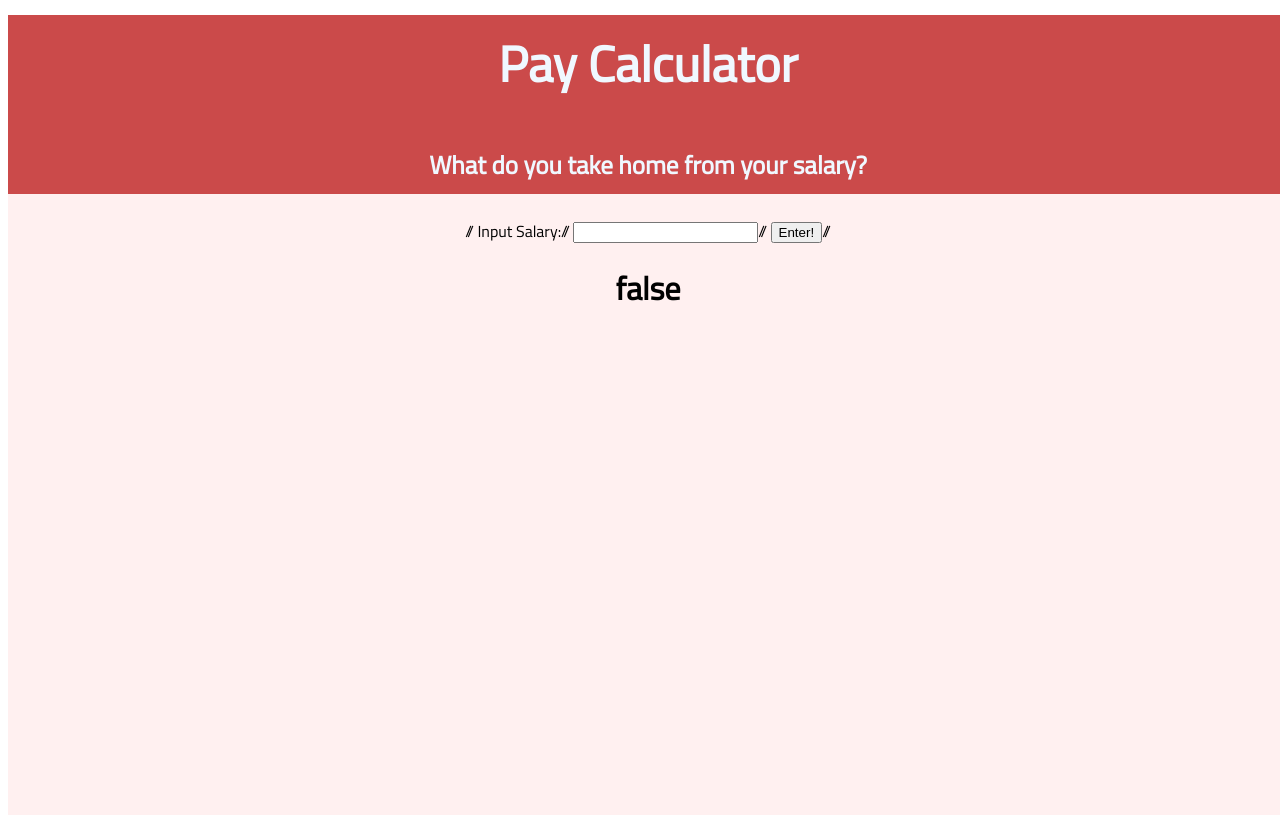
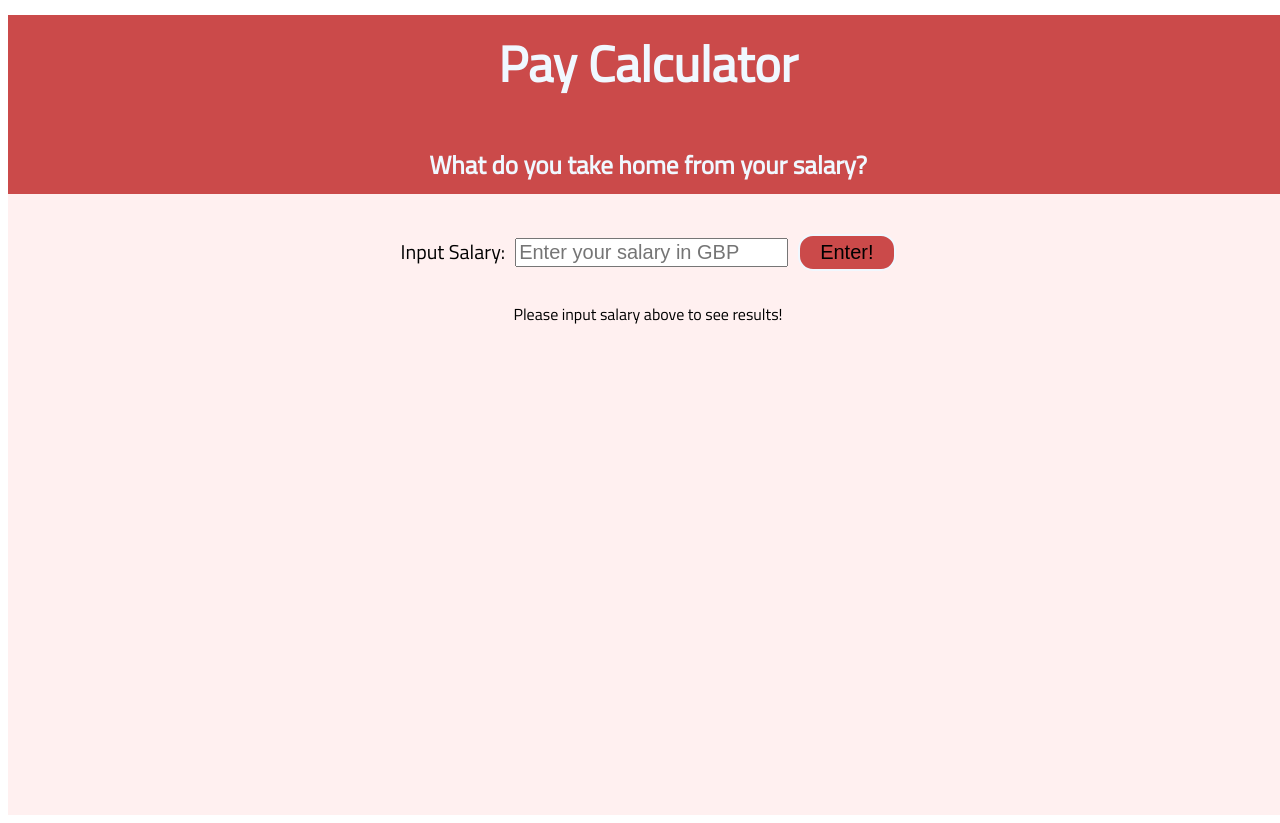
Before and after one commit to garyoconnor89/Salary-calculator, a React (Create React App) app in the folder salary-calculator/: page / in a window 1280 px wide. Built offline with nearby package versions, Linux system fonts and the light colour scheme.

Commit message:
add classes ready for css styling

```diff
--- a/salary-calculator/src/components/SalaryInput.jsx
+++ b/salary-calculator/src/components/SalaryInput.jsx
@@ -13,33 +13,35 @@ class SalaryInput extends Component {
   };
 
   handleSubmit = (event) => {
-    event.preventDefault();
+    // event.preventDefault();
     this.setState({ hasSubmitted: true });
   };
 
   render() {
+    const { hasSubmitted } = this.state;
     return (
       <div>
-        {this.state.hasSubmitted ? (
+        {hasSubmitted ? (
           <h1>Here's your salary!</h1>
         ) : (
-          <form onSubmit={this.handleSubmit}>
-            // <label>Input Salary:</label>
-            //{" "}
+          <form className="salary-form" onSubmit={this.handleSubmit}>
+            <label className="salary-label">Input Salary:</label>
+
             <input
+              className="salary-input"
               type="text"
+              placeholder="Enter your salary in GBP"
               value={this.state.body}
               onChange={this.handleChange}
             />
-            // <button>Enter!</button>
-            //
+            <button className="salary-button">Enter!</button>
           </form>
         )}
 
-        {this.state.hasSubmitted ? (
+        {hasSubmitted ? (
           <SalaryDisplay salary_value={this.state.salary_value} />
         ) : (
-          <h1>false</h1>
+          <p>Please input salary above to see results!</p>
         )}
       </div>
     );
```
